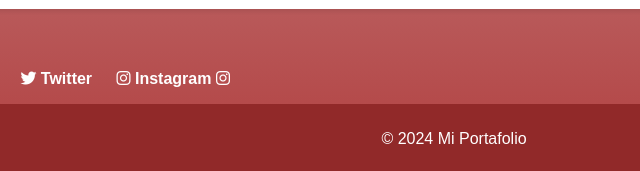
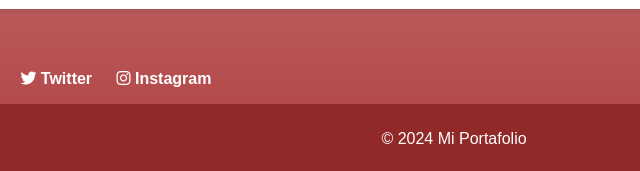
Before and after one commit to axelmaidana10/portafolio-axel, a plain HTML site: page index.html in a window 1280 px wide. Shown: the part 719-890 px from the top of the page, 196-836 px from the left. Drawn offline with Linux system fonts and the light colour scheme.

Commit message:
Actualizar index.html

```diff
--- a/index.html
+++ b/index.html
@@ -85,7 +85,7 @@
             <a href="https://www.instagram.com/axelmaidana__/profilecard/?igsh=ZGpicjM2amxxeXNu" target="_blank">
                 <i class="fab fa-instagram"></i> Instagram
                 <a href="https://www.instagram.com" target="_blank">
-                    <i class="fab fa-instagram"></i>
+
                   </a>
 
             </a>
```
